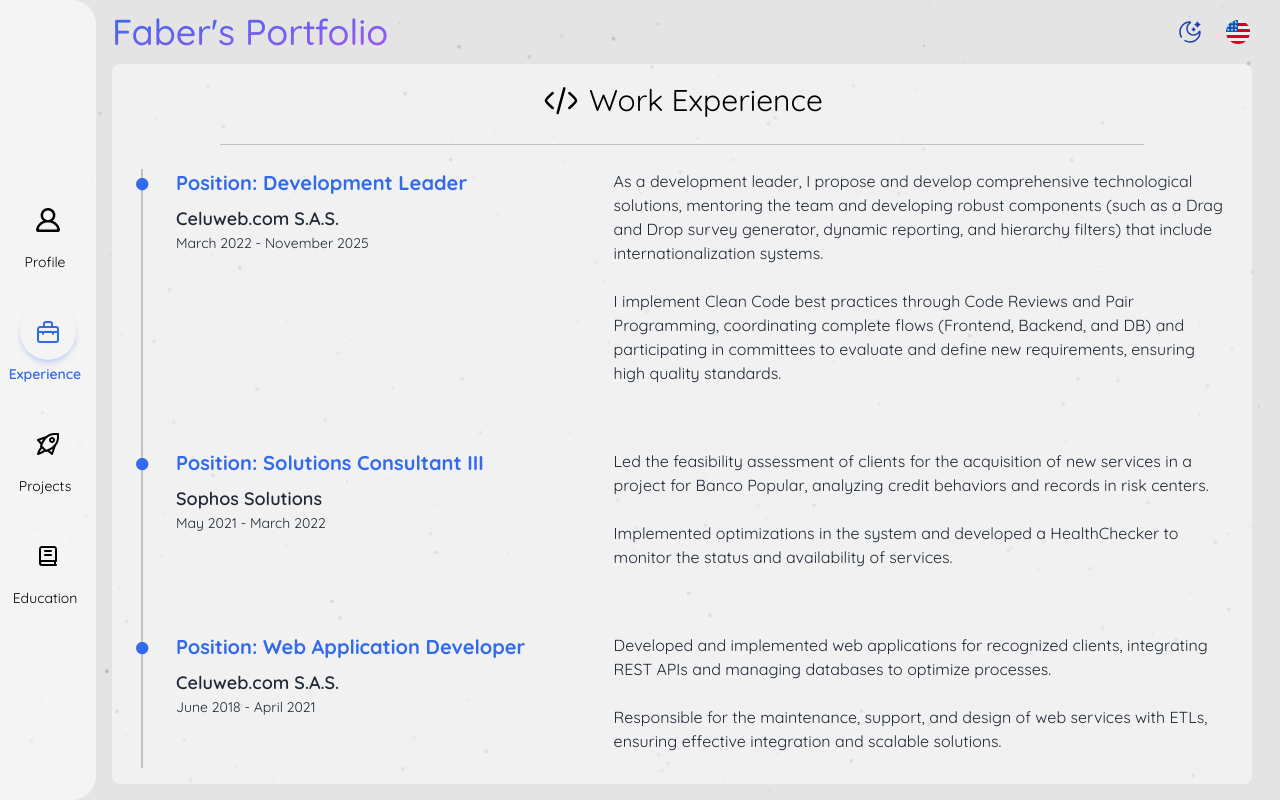
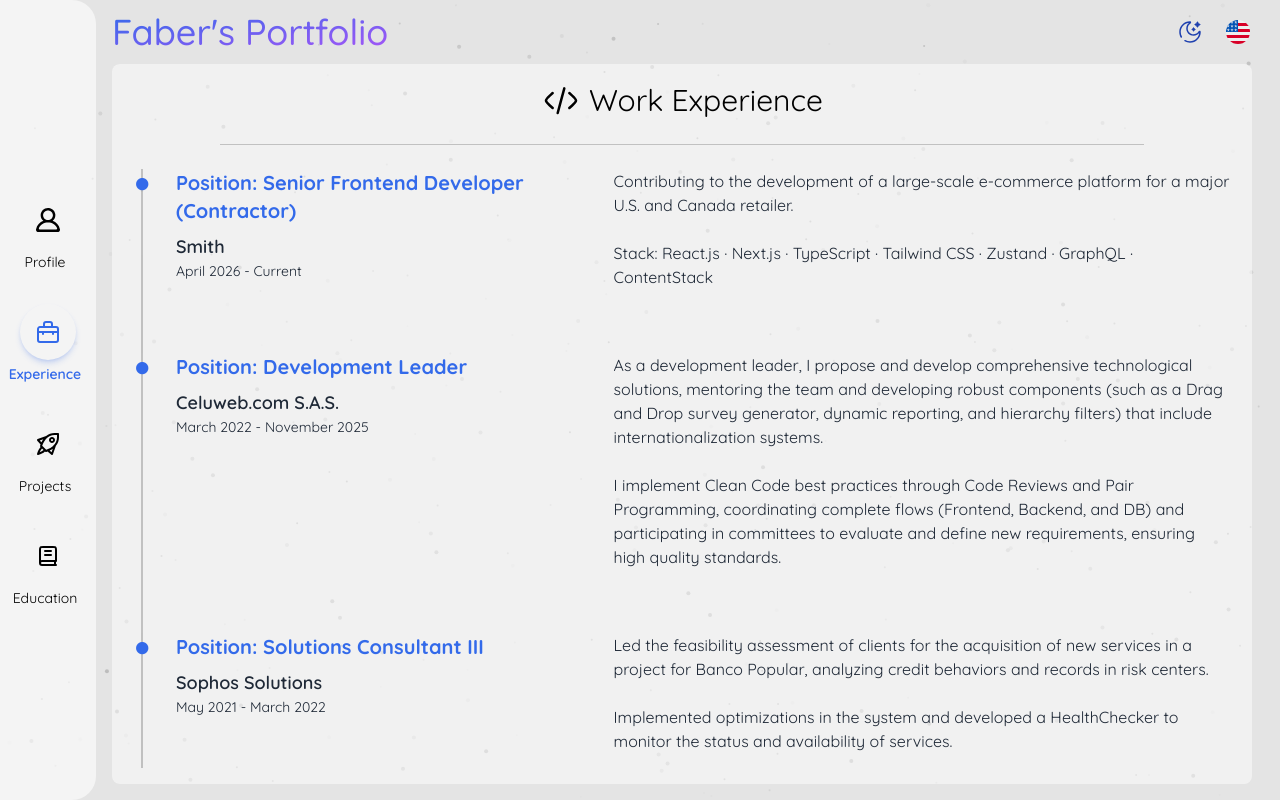
Before and after one commit to faber1999/portfolio_v2, a Vue app: page /experience in a window 1280 px wide. Built offline with nearby package versions, Linux system fonts and the light colour scheme; what @inspira-ui/plugins would draw is missing.

Commit message:
feat: Add new job experience for Senior Frontend Developer in English and Spanish localization

```diff
--- a/src/langs/locals/en.json
+++ b/src/langs/locals/en.json
@@ -68,7 +68,11 @@
 
     "job-3-position": "Development Leader",
     "job-3-description-1": "As a development leader, I propose and develop comprehensive technological solutions, mentoring the team and developing robust components (such as a Drag and Drop survey generator, dynamic reporting, and hierarchy filters) that include internationalization systems.",
-    "job-3-description-2": "I implement Clean Code best practices through Code Reviews and Pair Programming, coordinating complete flows (Frontend, Backend, and DB) and participating in committees to evaluate and define new requirements, ensuring high quality standards."
+    "job-3-description-2": "I implement Clean Code best practices through Code Reviews and Pair Programming, coordinating complete flows (Frontend, Backend, and DB) and participating in committees to evaluate and define new requirements, ensuring high quality standards.",
+
+    "job-4-position": "Senior Frontend Developer (Contractor)",
+    "job-4-description-1": "Contributing to the development of a large-scale e-commerce platform for a major U.S. and Canada retailer.",
+    "job-4-description-2": "Stack: React.js · Next.js · TypeScript · Tailwind CSS · Zustand · GraphQL · ContentStack"
   },
   "months": {
     "january": "January",
--- a/src/langs/locals/es.json
+++ b/src/langs/locals/es.json
@@ -68,7 +68,11 @@
 
     "job-3-position": "Líder de desarrollo",
     "job-3-description-1": "Como líder de desarrollo, propongo y elaboro soluciones tecnológicas integrales, mentorando al equipo y desarrollando componentes robustos (como un generador de encuestas Drag and Drop, reportería dinámica y filtros de jerarquías) que incluyen sistemas de internacionalización.",
-    "job-3-description-2": "Implemento buenas prácticas de Clean Code a través de Code Reviews y Pair Programming, coordinando flujos completos (Frontend, Backend y DB) y participando en comités para evaluar y definir nuevos requerimientos, garantizando altos estándares de calidad."
+    "job-3-description-2": "Implemento buenas prácticas de Clean Code a través de Code Reviews y Pair Programming, coordinando flujos completos (Frontend, Backend y DB) y participando en comités para evaluar y definir nuevos requerimientos, garantizando altos estándares de calidad.",
+
+    "job-4-position": "Desarrollador Frontend Senior (Contratista)",
+    "job-4-description-1": "Contribuyendo al desarrollo de una plataforma de comercio electrónico a gran escala para un importante minorista de EE. UU. y Canadá.",
+    "job-4-description-2": "Stack: React.js · Next.js · TypeScript · Tailwind CSS · Zustand · GraphQL · ContentStack"
   },
   "months": {
     "january": "Enero",
--- a/src/views/experience/ExperienceView.vue
+++ b/src/views/experience/ExperienceView.vue
@@ -3,6 +3,20 @@ import ExperienceItem from './components/ExperienceItem.vue'
 import IconComputerCode from '@/components/icons/IconComputerCode.vue'
 
 const experience = [
+  {
+    position: 'experience.job-4-position',
+    company: 'Smith',
+    period: [
+      {
+        month: 'months.april',
+        year: 2026,
+      },
+      {
+        month: 'experience.current',
+      },
+    ],
+    descriptions: ['experience.job-4-description-1', 'experience.job-4-description-2'],
+  },
   {
     position: 'experience.job-3-position',
     company: 'Celuweb.com S.A.S.',
```
